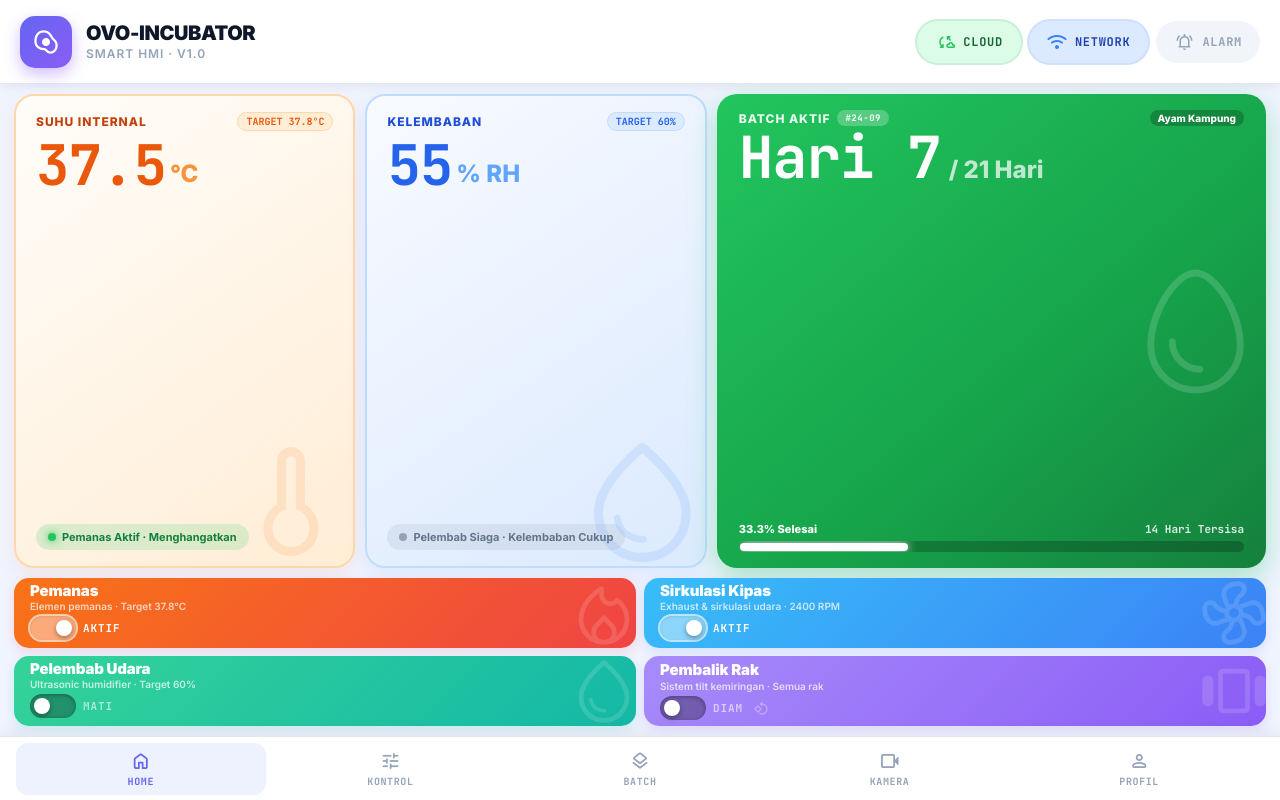
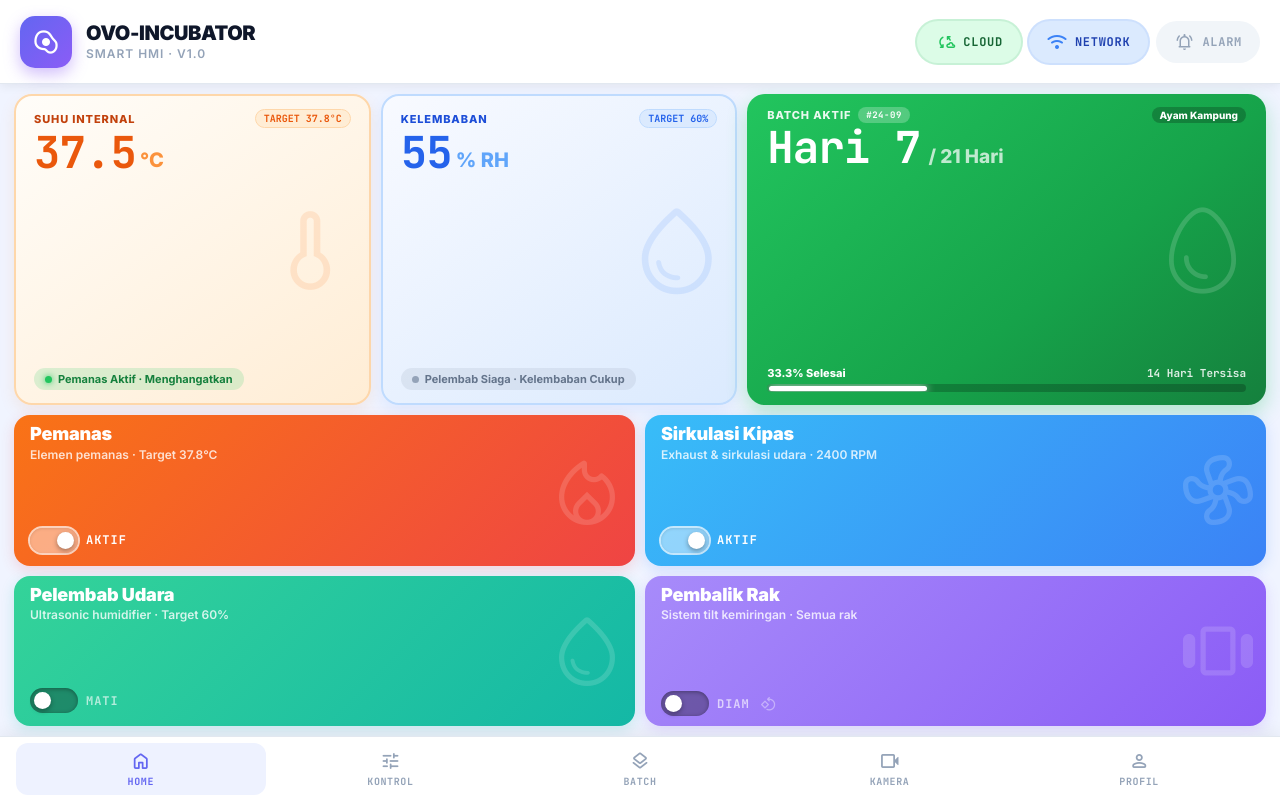
Before and after one commit to RyanPutra1478/Penetas-Telur, a React (Vite) app: page /profil in a window 1280 px wide. Built offline with nearby package versions, Linux system fonts and the light colour scheme.

Commit message:
style: balance 50/50 layout, align top icons to center, and enlarge control card typography

```diff
--- a/src/pages/DasborUtama.jsx
+++ b/src/pages/DasborUtama.jsx
@@ -1,13 +1,13 @@
 import React, { useState } from 'react';
 
 /* ================================================
-   Slider Toggle — konsisten di semua kartu
+   Slider Toggle — ukuran pas, tidak akan terpotong
    ================================================ */
 const SliderToggle = ({ value, onChange, labelOff = 'MATI', labelOn = 'AKTIF', disabled = false }) => {
-  const W = 46, H = 24, THUMB = 16, INSET = (H - THUMB) / 2;
+  const W = 48, H = 25, THUMB = 17, INSET = (H - THUMB) / 2;
   return (
     <div style={{
-      display: 'inline-flex', alignItems: 'center', gap: 7,
+      display: 'inline-flex', alignItems: 'center', gap: 8,
       opacity: disabled ? 0.4 : 1,
       pointerEvents: disabled ? 'none' : 'auto',
     }}>
@@ -18,9 +18,9 @@ const SliderToggle = ({ value, onChange, labelOff = 'MATI', labelOn = 'AKTIF', d
           width: W, height: H,
           borderRadius: 999,
           border: 'none', cursor: 'pointer',
-          background: value ? 'rgba(255,255,255,0.42)' : 'rgba(0,0,0,0.3)',
+          background: value ? 'rgba(255,255,255,0.45)' : 'rgba(0,0,0,0.32)',
           boxShadow: value
-            ? 'inset 0 1px 3px rgba(0,0,0,0.1), 0 0 0 2px rgba(255,255,255,0.65)'
+            ? 'inset 0 1px 3px rgba(0,0,0,0.1), 0 0 0 2px rgba(255,255,255,0.7)'
             : 'inset 0 1px 4px rgba(0,0,0,0.35)',
           transition: 'all 0.25s cubic-bezier(0.34,1.3,0.64,1)',
           flexShrink: 0, padding: 0,
@@ -38,9 +38,9 @@ const SliderToggle = ({ value, onChange, labelOff = 'MATI', labelOn = 'AKTIF', d
         }} />
       </button>
       <span style={{
-        fontSize: 11, fontWeight: 800, letterSpacing: '0.08em',
+        fontSize: 12, fontWeight: 800, letterSpacing: '0.08em',
         textTransform: 'uppercase',
-        color: value ? '#FFFFFF' : 'rgba(255,255,255,0.6)',
+        color: value ? '#FFFFFF' : 'rgba(255,255,255,0.65)',
         fontFamily: "'JetBrains Mono', monospace",
         transition: 'color 0.25s',
       }}>
@@ -51,33 +51,32 @@ const SliderToggle = ({ value, onChange, labelOff = 'MATI', labelOn = 'AKTIF', d
 };
 
 /* ================================================
-   Control Card — Compact, zero dead space, perfect fit
+   Control Card — font besar, layout rapat & fit 100%
    ================================================ */
 const ControlCard = ({ icon, label, sublabel, gradient, colorOn, children }) => (
   <div style={{
     background: gradient,
-    borderRadius: 15,
-    padding: '8px 16px',
+    borderRadius: 16,
+    padding: '9px 16px',
     display: 'flex',
     flexDirection: 'column',
-    justifyContent: 'center',
-    gap: 4,
+    justifyContent: 'space-between',
     position: 'relative',
     overflow: 'hidden',
-    boxShadow: `0 4px 12px ${colorOn}28`,
+    boxShadow: `0 4px 14px ${colorOn}30`,
     boxSizing: 'border-box',
     height: '100%',
   }}>
-    {/* Background Icon */}
+    {/* Background Icon — seragam di tengah kanan vertikal */}
     <span
       className="material-symbols-rounded"
       style={{
         position: 'absolute',
-        right: -6,
+        right: 6,
         top: '50%',
         transform: 'translateY(-50%)',
-        fontSize: 76,
-        color: 'rgba(255,255,255,0.14)',
+        fontSize: 84,
+        color: 'rgba(255,255,255,0.15)',
         pointerEvents: 'none',
         lineHeight: 1,
         userSelect: 'none',
@@ -86,25 +85,25 @@ const ControlCard = ({ icon, label, sublabel, gradient, colorOn, children }) =>
       {icon}
     </span>
 
-    {/* Header info */}
+    {/* Header info — font tegas dan terbaca jelas */}
     <div style={{ position: 'relative', zIndex: 1 }}>
-      <div style={{ fontSize: 15, fontWeight: 900, color: '#FFFFFF', letterSpacing: '-0.01em', lineHeight: 1.1 }}>
+      <div style={{ fontSize: 18, fontWeight: 900, color: '#FFFFFF', letterSpacing: '-0.01em', lineHeight: 1.15 }}>
         {label}
       </div>
-      <div style={{ fontSize: 10, fontWeight: 600, color: 'rgba(255,255,255,0.72)', marginTop: 1 }}>
+      <div style={{ fontSize: 12, fontWeight: 600, color: 'rgba(255,255,255,0.8)', marginTop: 2 }}>
         {sublabel}
       </div>
     </div>
 
-    {/* Slider Section — di bawah kiri */}
-    <div style={{ position: 'relative', zIndex: 1 }}>
+    {/* Slider Section — di bawah kiri, bebas terpotong */}
+    <div style={{ position: 'relative', zIndex: 1, paddingBottom: 1 }}>
       {children}
     </div>
   </div>
 );
 
 /* ================================================
-   DASBOR UTAMA
+   DASBOR UTAMA — 50/50 Seimbang Sempurna
    ================================================ */
 const DasborUtama = () => {
   const [pemanas,  setPemanas]  = useState(true);
@@ -121,35 +120,36 @@ const DasborUtama = () => {
       boxSizing: 'border-box',
     }}>
 
-      {/* ===== 3 SENSOR CARDS — TINGGI & MENDOMINASI VIEWPORT ===== */}
+      {/* ===== 3 SENSOR CARDS (50% TINGGI) — ICON SERAGAM DI TENGAH ===== */}
       <div style={{
         display: 'grid',
-        gridTemplateColumns: '1.15fr 1.15fr 1.85fr',
+        gridTemplateColumns: '1.1fr 1.1fr 1.6fr',
         gap: 10,
-        flex: 1,                    /* Mengisi sisa ruang dan mendominasi layar */
+        flex: 1,                    /* 50% tinggi layar */
         minHeight: 0,
       }}>
 
         {/* SUHU INTERNAL */}
         <div style={{
           background: 'linear-gradient(145deg, #FFFDF9 0%, #FFEDD5 100%)',
-          borderRadius: 20,
-          padding: '16px 20px',
+          borderRadius: 18,
+          padding: '13px 18px',
           border: '2px solid #FED7AA',
           position: 'relative',
           overflow: 'hidden',
           display: 'flex',
           flexDirection: 'column',
           justifyContent: 'space-between',
-          boxShadow: '0 8px 20px rgba(249,115,22,0.1)',
+          boxShadow: '0 6px 16px rgba(249,115,22,0.1)',
         }}>
-          {/* Large background icon */}
+          {/* Background Icon — tepat di tengah kanan */}
           <span className="material-symbols-rounded" style={{
             position: 'absolute',
-            right: -10,
-            bottom: -8,
-            fontSize: 145,
-            color: 'rgba(249,115,22,0.12)',
+            right: 6,
+            top: '50%',
+            transform: 'translateY(-50%)',
+            fontSize: 105,
+            color: 'rgba(249,115,22,0.13)',
             pointerEvents: 'none',
             lineHeight: 1,
             userSelect: 'none',
@@ -159,7 +159,7 @@ const DasborUtama = () => {
 
           <div style={{ position: 'relative', zIndex: 1 }}>
             <div style={{ display: 'flex', justifyContent: 'space-between', alignItems: 'center' }}>
-              <span style={{ fontSize: 12, fontWeight: 800, color: '#C2410C', letterSpacing: '0.08em', textTransform: 'uppercase' }}>
+              <span style={{ fontSize: 11, fontWeight: 800, color: '#C2410C', letterSpacing: '0.08em', textTransform: 'uppercase' }}>
                 Suhu Internal
               </span>
               <span style={{
@@ -173,9 +173,9 @@ const DasborUtama = () => {
               </span>
             </div>
 
-            <div style={{ display: 'flex', alignItems: 'flex-end', gap: 4, marginTop: 8 }}>
+            <div style={{ display: 'flex', alignItems: 'flex-end', gap: 4, marginTop: 4 }}>
               <span style={{
-                fontSize: 56,
+                fontSize: 44,
                 fontWeight: 900,
                 color: '#EA580C',
                 lineHeight: 0.95,
@@ -184,7 +184,7 @@ const DasborUtama = () => {
               }}>
                 {pemanas ? '37.5' : '36.2'}
               </span>
-              <span style={{ fontSize: 24, fontWeight: 800, color: '#FB923C', marginBottom: 4 }}>°C</span>
+              <span style={{ fontSize: 20, fontWeight: 800, color: '#FB923C', marginBottom: 2 }}>°C</span>
             </div>
           </div>
 
@@ -192,12 +192,12 @@ const DasborUtama = () => {
             <div style={{
               display: 'inline-flex', alignItems: 'center', gap: 6,
               background: pemanas ? 'rgba(34,197,94,0.16)' : 'rgba(148,163,184,0.18)',
-              padding: '6px 12px', borderRadius: 999,
+              padding: '4px 11px', borderRadius: 999,
             }}>
               <div style={{
-                width: 8, height: 8, borderRadius: '50%',
+                width: 7, height: 7, borderRadius: '50%',
                 background: pemanas ? '#22C55E' : '#94A3B8',
-                boxShadow: pemanas ? '0 0 8px #22C55E' : 'none',
+                boxShadow: pemanas ? '0 0 6px #22C55E' : 'none',
               }} />
               <span style={{
                 fontSize: 11, fontWeight: 700,
@@ -212,23 +212,24 @@ const DasborUtama = () => {
         {/* KELEMBABAN */}
         <div style={{
           background: 'linear-gradient(145deg, #F8FAFF 0%, #DBEAFE 100%)',
-          borderRadius: 20,
-          padding: '16px 20px',
+          borderRadius: 18,
+          padding: '13px 18px',
           border: '2px solid #BFDBFE',
           position: 'relative',
           overflow: 'hidden',
           display: 'flex',
           flexDirection: 'column',
           justifyContent: 'space-between',
-          boxShadow: '0 8px 20px rgba(59,130,246,0.1)',
+          boxShadow: '0 6px 16px rgba(59,130,246,0.1)',
         }}>
-          {/* Large background icon */}
+          {/* Background Icon — tepat di tengah kanan seragam */}
           <span className="material-symbols-rounded" style={{
             position: 'absolute',
-            right: -10,
-            bottom: -8,
-            fontSize: 145,
-            color: 'rgba(59,130,246,0.12)',
+            right: 6,
+            top: '50%',
+            transform: 'translateY(-50%)',
+            fontSize: 105,
+            color: 'rgba(59,130,246,0.13)',
             pointerEvents: 'none',
             lineHeight: 1,
             userSelect: 'none',
@@ -238,7 +239,7 @@ const DasborUtama = () => {
 
           <div style={{ position: 'relative', zIndex: 1 }}>
             <div style={{ display: 'flex', justifyContent: 'space-between', alignItems: 'center' }}>
-              <span style={{ fontSize: 12, fontWeight: 800, color: '#1D4ED8', letterSpacing: '0.08em', textTransform: 'uppercase' }}>
+              <span style={{ fontSize: 11, fontWeight: 800, color: '#1D4ED8', letterSpacing: '0.08em', textTransform: 'uppercase' }}>
                 Kelembaban
               </span>
               <span style={{
@@ -252,9 +253,9 @@ const DasborUtama = () => {
               </span>
             </div>
 
-            <div style={{ display: 'flex', alignItems: 'flex-end', gap: 4, marginTop: 8 }}>
+            <div style={{ display: 'flex', alignItems: 'flex-end', gap: 4, marginTop: 4 }}>
               <span style={{
-                fontSize: 56,
+                fontSize: 44,
                 fontWeight: 900,
                 color: '#2563EB',
                 lineHeight: 0.95,
@@ -263,7 +264,7 @@ const DasborUtama = () => {
               }}>
                 {pelembab ? '65' : '55'}
               </span>
-              <span style={{ fontSize: 24, fontWeight: 800, color: '#60A5FA', marginBottom: 4 }}>% RH</span>
+              <span style={{ fontSize: 20, fontWeight: 800, color: '#60A5FA', marginBottom: 2 }}>% RH</span>
             </div>
           </div>
 
@@ -271,12 +272,12 @@ const DasborUtama = () => {
             <div style={{
               display: 'inline-flex', alignItems: 'center', gap: 6,
               background: pelembab ? 'rgba(34,197,94,0.16)' : 'rgba(148,163,184,0.18)',
-              padding: '6px 12px', borderRadius: 999,
+              padding: '4px 11px', borderRadius: 999,
             }}>
               <div style={{
-                width: 8, height: 8, borderRadius: '50%',
+                width: 7, height: 7, borderRadius: '50%',
                 background: pelembab ? '#22C55E' : '#94A3B8',
-                boxShadow: pelembab ? '0 0 8px #22C55E' : 'none',
+                boxShadow: pelembab ? '0 0 6px #22C55E' : 'none',
               }} />
               <span style={{
                 fontSize: 11, fontWeight: 700,
@@ -288,25 +289,25 @@ const DasborUtama = () => {
           </div>
         </div>
 
-        {/* BATCH AKTIF — SANGAT DOMINAN & BESAR */}
+        {/* BATCH AKTIF */}
         <div style={{
           background: 'linear-gradient(140deg, #22C55E 0%, #16A34A 60%, #15803D 100%)',
-          borderRadius: 20,
-          padding: '16px 22px',
-          boxShadow: '0 10px 28px rgba(34,197,94,0.36)',
+          borderRadius: 18,
+          padding: '13px 20px',
+          boxShadow: '0 8px 20px rgba(34,197,94,0.3)',
           position: 'relative',
           overflow: 'hidden',
           display: 'flex',
           flexDirection: 'column',
           justifyContent: 'space-between',
         }}>
-          {/* Big egg icon filling panel height */}
+          {/* Background Icon — tepat di tengah kanan seragam */}
           <span className="material-symbols-rounded" style={{
             position: 'absolute',
-            right: -12,
+            right: 6,
             top: '50%',
             transform: 'translateY(-50%)',
-            fontSize: 165,
+            fontSize: 115,
             color: 'rgba(255,255,255,0.16)',
             pointerEvents: 'none',
             lineHeight: 1,
@@ -316,9 +317,9 @@ const DasborUtama = () => {
           </span>
 
           <div style={{ position: 'relative', zIndex: 1 }}>
-            <div style={{ display: 'flex', alignItems: 'center', justifyContent: 'space-between', marginBottom: 4 }}>
+            <div style={{ display: 'flex', alignItems: 'center', justifyContent: 'space-between', marginBottom: 2 }}>
               <div style={{ display: 'flex', alignItems: 'center', gap: 7 }}>
-                <span style={{ fontSize: 12, fontWeight: 800, color: 'rgba(255,255,255,0.9)', letterSpacing: '0.08em', textTransform: 'uppercase' }}>
+                <span style={{ fontSize: 11, fontWeight: 800, color: 'rgba(255,255,255,0.9)', letterSpacing: '0.08em', textTransform: 'uppercase' }}>
                   Batch Aktif
                 </span>
                 <span style={{
@@ -342,7 +343,7 @@ const DasborUtama = () => {
 
             <div style={{ display: 'flex', alignItems: 'baseline', gap: 8, marginTop: 4 }}>
               <span style={{
-                fontSize: 58,
+                fontSize: 44,
                 fontWeight: 900,
                 color: '#FFFFFF',
                 lineHeight: 0.95,
@@ -351,14 +352,14 @@ const DasborUtama = () => {
               }}>
                 Hari 7
               </span>
-              <span style={{ fontSize: 24, fontWeight: 800, color: 'rgba(255,255,255,0.72)' }}>
+              <span style={{ fontSize: 19, fontWeight: 800, color: 'rgba(255,255,255,0.72)' }}>
                 / 21 Hari
               </span>
             </div>
           </div>
 
           <div style={{ position: 'relative', zIndex: 1 }}>
-            <div style={{ display: 'flex', justifyContent: 'space-between', alignItems: 'center', marginBottom: 5 }}>
+            <div style={{ display: 'flex', justifyContent: 'space-between', alignItems: 'center', marginBottom: 4 }}>
               <span style={{ fontSize: 11, fontWeight: 800, color: '#FFFFFF' }}>
                 33.3% Selesai
               </span>
@@ -367,7 +368,7 @@ const DasborUtama = () => {
               </span>
             </div>
             <div style={{
-              height: 11,
+              height: 8,
               background: 'rgba(0,0,0,0.22)',
               borderRadius: 999,
               overflow: 'hidden',
@@ -378,7 +379,7 @@ const DasborUtama = () => {
                 height: '100%',
                 background: '#FFFFFF',
                 borderRadius: 999,
-                boxShadow: '0 0 10px rgba(255,255,255,0.9)',
+                boxShadow: '0 0 8px rgba(255,255,255,0.9)',
                 transition: 'width 0.4s ease',
               }} />
             </div>
@@ -387,14 +388,14 @@ const DasborUtama = () => {
 
       </div>
 
-      {/* ===== 4 CONTROL CARDS — COMPACT, PAS, TANPA AREA KOSONG ===== */}
+      {/* ===== 4 CONTROL CARDS (50% TINGGI) — FONT BESAR, FIT SEMPURNA ===== */}
       <div style={{
         display: 'grid',
         gridTemplateColumns: '1fr 1fr',
         gridTemplateRows: '1fr 1fr',
-        gap: 8,
-        height: 148,                /* Tinggi pas & proporsional untuk 4 kartu kontrol */
-        flexShrink: 0,
+        gap: 10,
+        flex: 1,                    /* 50% tinggi layar seimbang */
+        minHeight: 0,
       }}>
 
         {/* PEMANAS */}
@@ -448,8 +449,8 @@ const DasborUtama = () => {
             <span
               className="material-symbols-rounded"
               style={{
-                fontSize: 16,
-                color: rakGerak ? '#FFFFFF' : 'rgba(255,255,255,0.35)',
+                fontSize: 17,
+                color: rakGerak ? '#FFFFFF' : 'rgba(255,255,255,0.4)',
                 animation: rakGerak ? 'spin-slow 2.5s linear infinite' : 'none',
                 marginLeft: 2,
               }}
```
